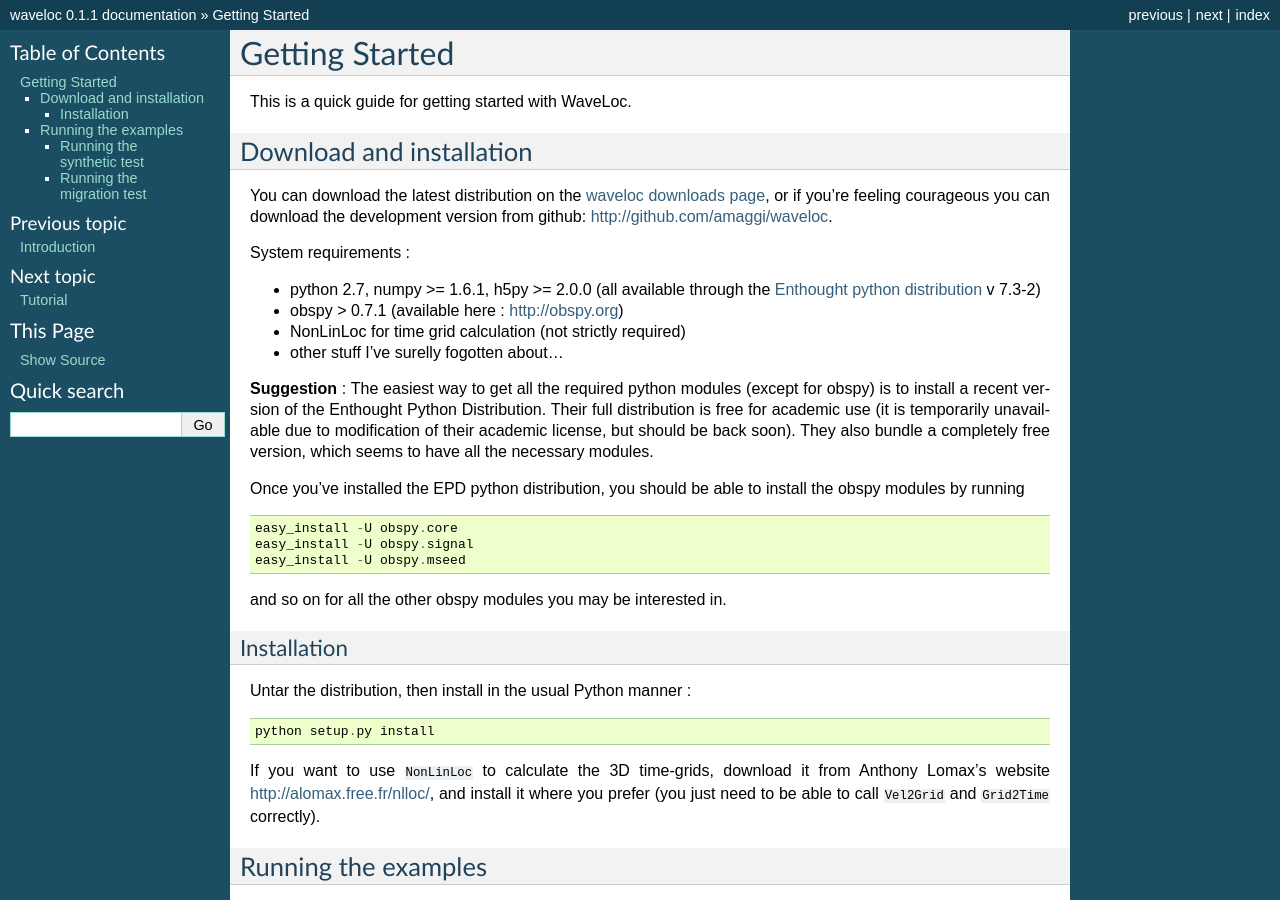
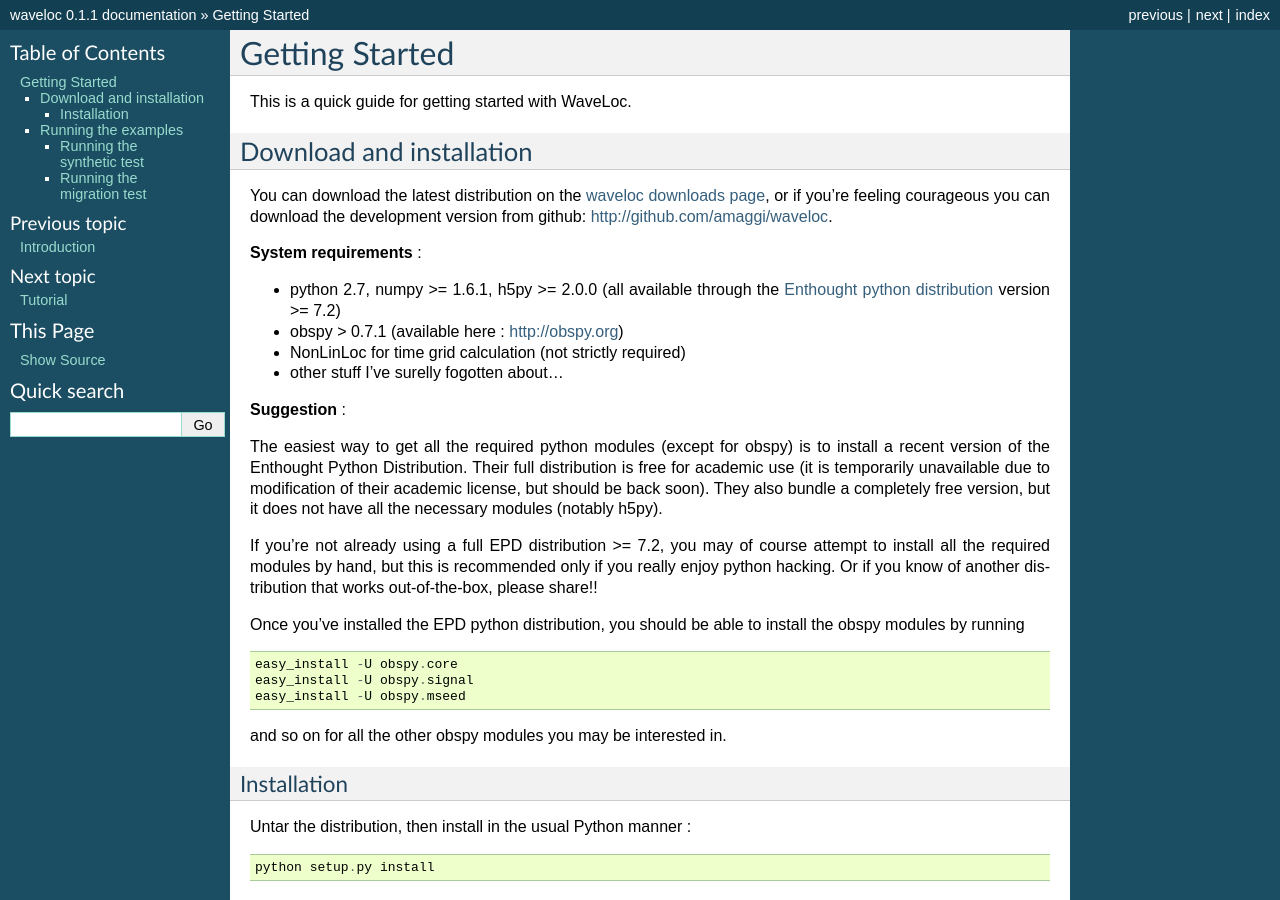
Before and after one commit to amaggi/waveloc, a Sphinx documentation site: the page built from sphinx/getting_started.rst, in a window 1280 px wide and 900 px high. Built offline with Sphinx 7.4.7, drawn with Linux system fonts in a browser that asks for light colours; formulas are drawn with MathJax 3.

Commit message:
Added more EPD information

```diff
--- a/sphinx/getting_started.rst
+++ b/sphinx/getting_started.rst
@@ -14,21 +14,28 @@
 courageous you can download the development version from github:
 http://github.com/amaggi/waveloc.
 
-System requirements :
+**System requirements** :
 
 * python 2.7, numpy >= 1.6.1, h5py >= 2.0.0 (all available through the
   `Enthought python distribution
-  <http://www.enthought.com/products/getepd.php>`_ v 7.3-2)
+  <http://www.enthought.com/products/getepd.php>`_ version >= 7.2)
 * obspy > 0.7.1 (available here : http://obspy.org)
 * NonLinLoc for time grid calculation (not strictly required)
 * other stuff I've surelly fogotten about...
 
-**Suggestion** : The easiest way to get all the required python modules (except
+**Suggestion** :
+
+The easiest way to get all the required python modules (except
 for obspy) is to install a recent version of the Enthought Python Distribution.
 Their full distribution is free for academic use (it is temporarily unavailable
 due to modification of their academic license, but should be back soon).  They
-also bundle a completely free version, which seems to have all the necessary
-modules.
+also bundle a completely free version, but it does not have all the necessary
+modules (notably h5py).
+
+If you're not already using a full EPD distribution >= 7.2, you may of course
+attempt to install all the required modules by hand, but this is recommended
+only if you really enjoy python hacking.  Or if you know of another
+distribution that works out-of-the-box, please share!!
 
 Once you've installed the EPD python distribution, you should be able to
 install the obspy modules by running ::
```
